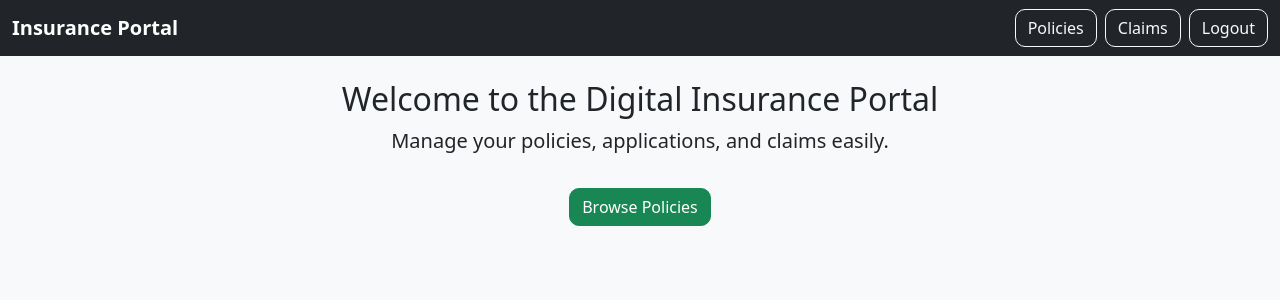
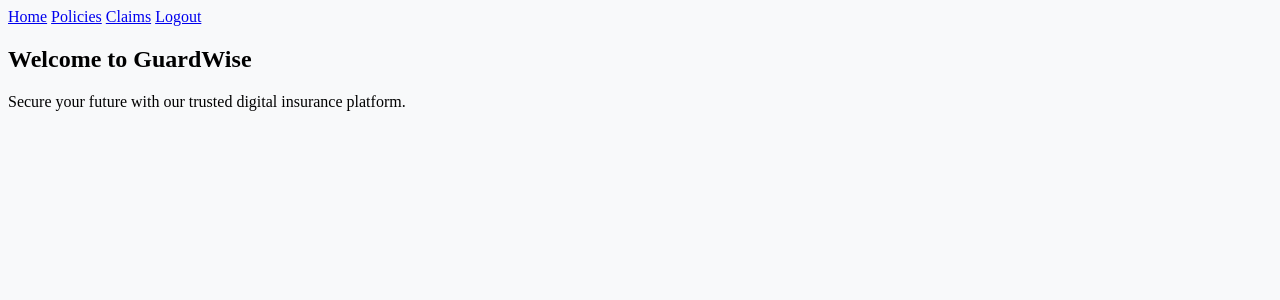
Before and after one commit to Harsha-Kyle/Digital-Insurance-Portal, a Flask app: page / in a window 1280 px wide. Shown: the top 300 px of the page. Run offline with Flask 3, Linux system fonts and the light colour scheme; the visitor is signed in with stand-in values (Sample User, id 1).

Commit message:
Update index.html

```diff
--- a/templates/index.html
+++ b/templates/index.html
@@ -1,8 +1,5 @@
-{% extends "layout.html" %}
+{% extends 'base.html' %}
 {% block content %}
-<div class="text-center">
-  <h2>Welcome to the Digital Insurance Portal</h2>
-  <p class="lead">Manage your policies, applications, and claims easily.</p>
-  <a href="/policies" class="btn btn-success mt-3">Browse Policies</a>
-</div>
+<h2>Welcome to GuardWise</h2>
+<p>Secure your future with our trusted digital insurance platform.</p>
 {% endblock %}
```
